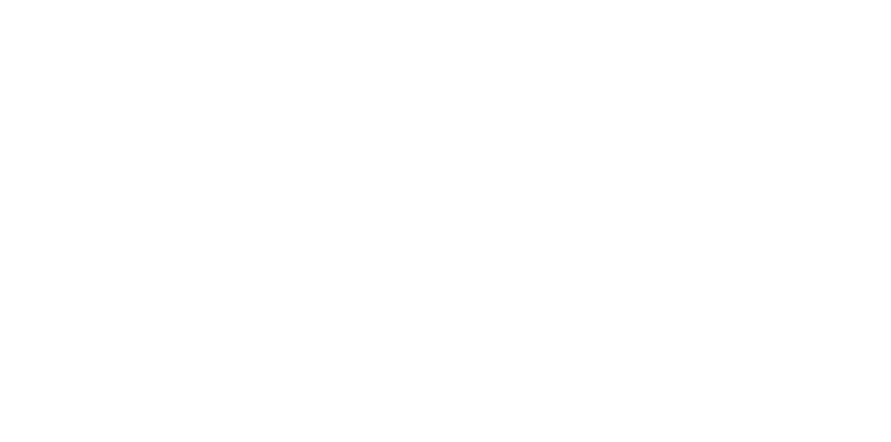
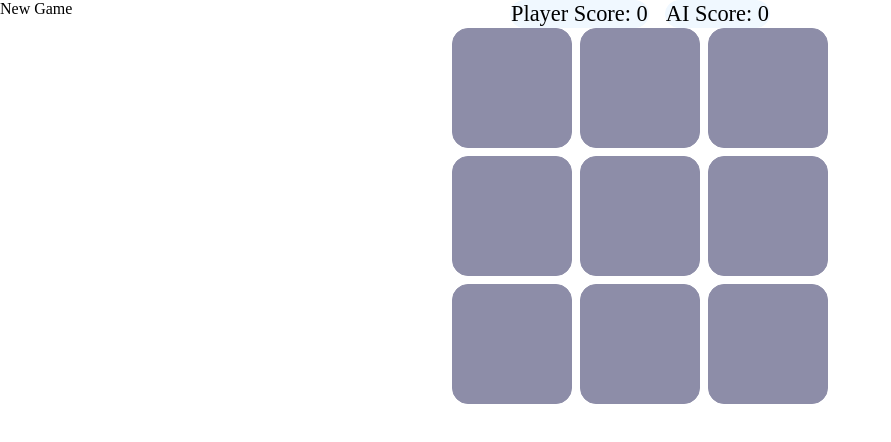
Before and after one commit to smmmfrd/tic-tac-toe, a plain HTML site: page index.html in a window 1280 px wide. Shown: the whole page, without its empty margins (0-891 px from the left). Drawn offline with Linux system fonts and the light colour scheme.

Commit message:
Add Base Content

```diff
--- a/index.html
+++ b/index.html
@@ -5,8 +5,28 @@
     <meta http-equiv="X-UA-Compatible" content="IE=edge">
     <meta name="viewport" content="width=device-width, initial-scale=1.0">
     <title>smmmfrd's Tic-Tac-Toe</title>
+    <link rel="stylesheet" href="style.css">
 </head>
 <body>
-
+    <div id="options">
+        New Game
+    </div>
+    <div id="game">
+        <div id="scoreboard">
+            <div id="player-score" class="score-display">Player Score: 0</div>
+            <div id="enemy-score" class="score-display">AI Score: 0</div>
+        </div>
+        <div id="game-container">
+            <div class="square"></div>
+            <div class="square"></div>
+            <div class="square"></div>
+            <div class="square"></div>
+            <div class="square"></div>
+            <div class="square"></div>
+            <div class="square"></div>
+            <div class="square"></div>
+            <div class="square"></div>
+        </div>
+    </div>
 </body>
 </html>
--- a/style.css
+++ b/style.css
@@ -1,3 +1,48 @@
+:root{
+    --score-display-color: aliceblue;
+    --square-color: rgb(141, 141, 168);
+    --square-size: 120px;
+    --square-gap: 8px;
+}
+
 * {
     margin: 0;
 }
+
+body{
+    display: grid;
+    grid-template-columns: repeat(3, 1fr);
+}
+
+#game{
+    display: flex;
+    flex-direction: column;
+    align-items: center;
+}
+
+#scoreboard{
+    display: flex;
+    justify-content: center;
+    gap: 1rem;
+}
+
+.score-display{
+    font-size: 1.4rem;
+
+    background-color: var(--score-display-color);
+    border: 1px solid var(--score-display-color);
+    border-radius: 16px;
+}
+
+#game-container{
+    display: grid;
+    grid-template-columns: repeat(3, var(--square-size));
+    grid-template-rows: repeat(3, var(--square-size));
+    gap: var(--square-gap);
+}
+
+.square{
+    background-color: var(--square-color);
+    border: 1px solid var(--square-color);
+    border-radius: 16px;
+}
```
